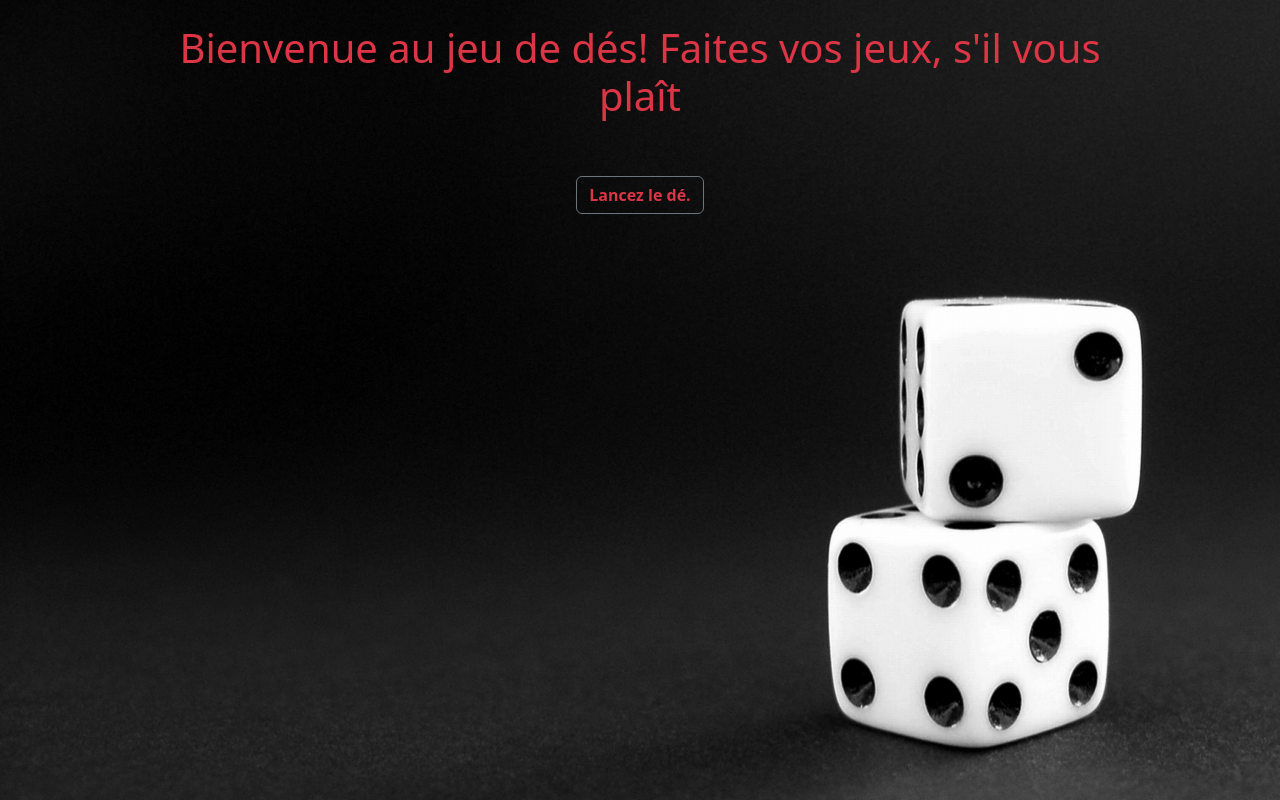
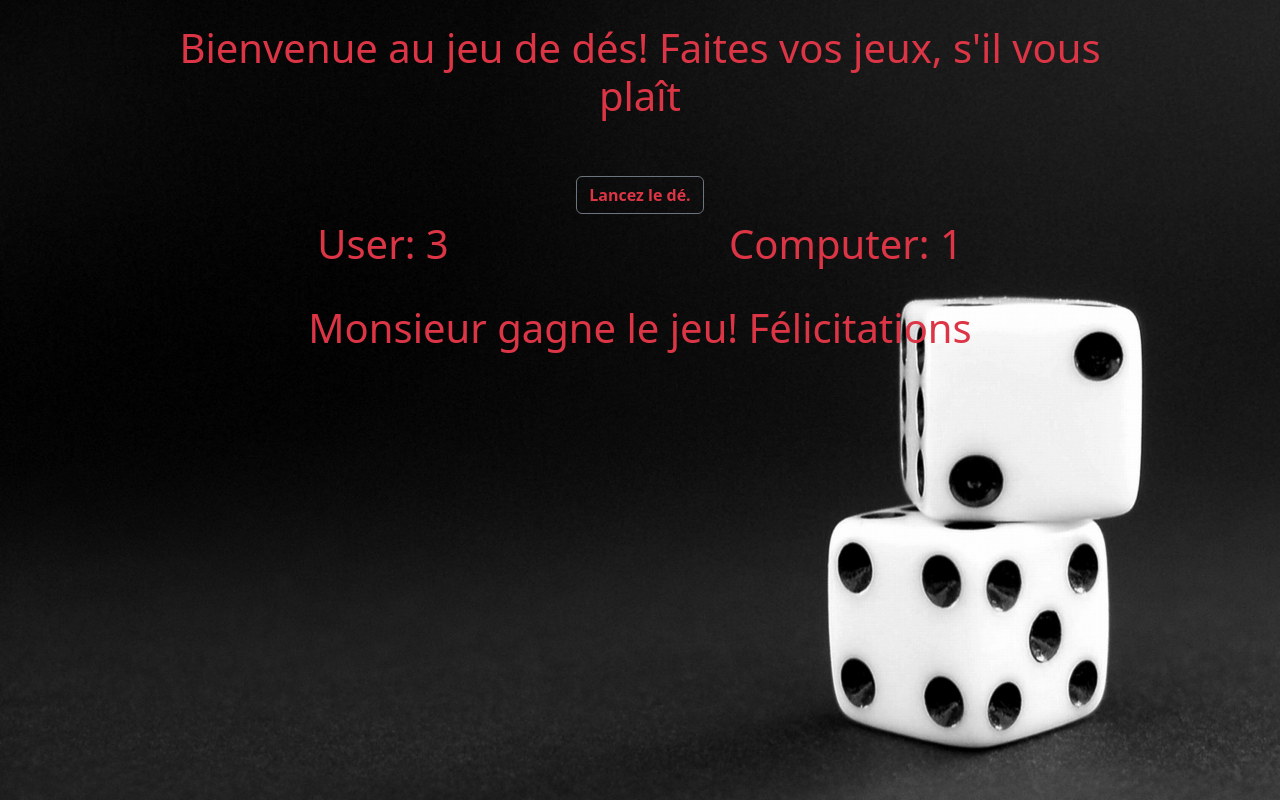
Before and after one commit to pierluigicarrieri/js-mail-dadi, a plain HTML site: page dadi/index.html in a window 1280 px wide. Both pictures are taken after a click on the button "Lancez le dé.". Drawn offline with nearby package versions, Linux system fonts and the light colour scheme.

Commit message:
done dadi js

```diff
--- a/dadi/index.html
+++ b/dadi/index.html
@@ -25,13 +25,13 @@
 
                     <div id="results" class="d-flex justify-content-around text-danger">
 
-                        <div id="user_results"></div>
+                        <div id="user_results" class="fs-1"></div>
 
-                        <div id="computer_results"></div>
+                        <div id="computer_results" class="fs-1"></div>
 
                     </div>
 
-                    <div id="win_or_lose" class="text-danger"></div>
+                    <div id="win_or_lose" class="pt-4 text-danger fs-1"></div>
 
                 </div>
 
--- a/dadi/scripts/main.js
+++ b/dadi/scripts/main.js
@@ -0,0 +1,32 @@
+const dieThrowerElement = document.getElementById("die_thrower");
+const userResultElement = document.getElementById("user_results");
+const computerResultElement = document.getElementById("computer_results");
+const winOrLoseElement = document.getElementById("win_or_lose")
+
+let userResult;
+let computerResult;
+
+dieThrowerElement.addEventListener("click", function() {
+
+    userResult = ((Math.random() * 1000000).toFixed(0) % 6 + 1);
+    computerResult = ((Math.random() * 1000000).toFixed(0) % 6 + 1);
+
+    userResultElement.innerHTML = "User: " + userResult;
+    computerResultElement.innerHTML = "Computer: " + computerResult;
+
+    if (userResult === computerResult) {
+
+        winOrLoseElement.innerHTML = "Une égalité!";
+
+    } else if (userResult > computerResult) {
+
+        winOrLoseElement.innerHTML = "Monsieur gagne le jeu! Félicitations";
+
+    } else if (userResult < computerResult) {
+
+        winOrLoseElement.innerHTML = "Monsieur perdre le jeu! Désolés";
+
+    }
+}
+
+)
```
